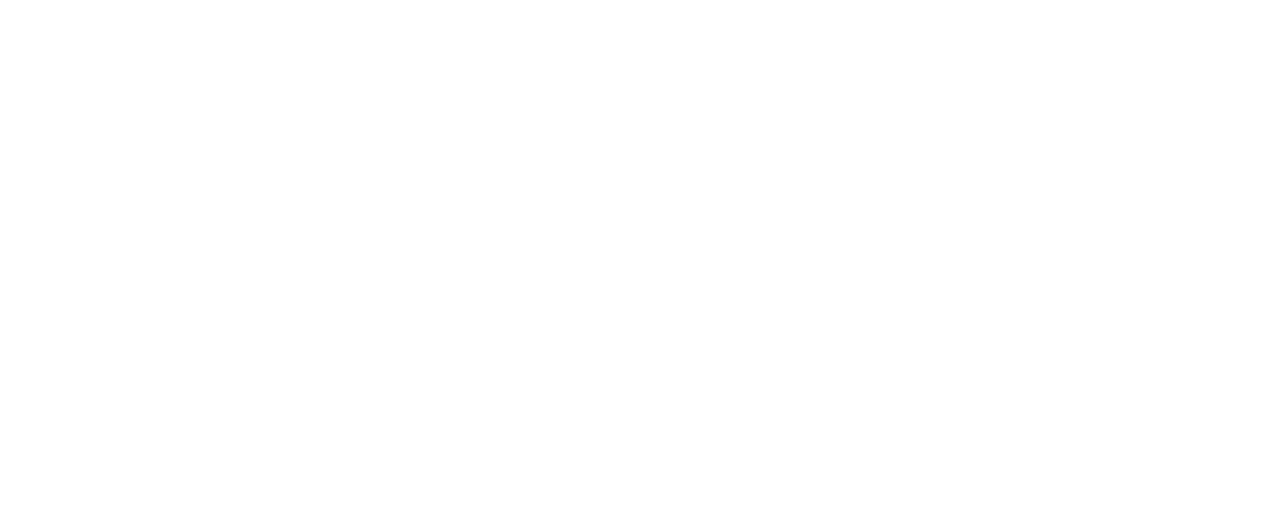
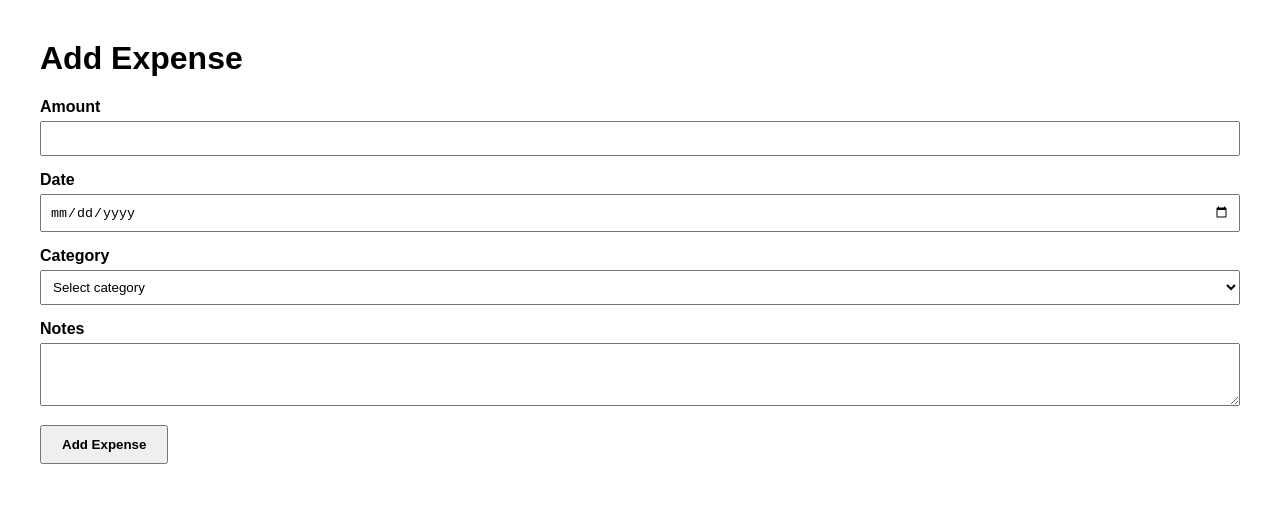
Before and after one commit to eccennah/amelia-finance, a plain HTML site: page expense.html in a window 1280 px wide. Drawn offline with Linux system fonts and the light colour scheme.

Commit message:
Adding forms for tracking income and  expenses

```diff
--- /dev/null
+++ b/expense.css
@@ -0,0 +1,21 @@
+body {
+            font-family: Arial, sans-serif;
+            margin: 40px;
+        }
+        .form-group {
+            margin-bottom: 15px;
+        }
+        label {
+            display: block;
+            font-weight: 600;
+            margin-bottom: 5px;
+        }
+        input, select, textarea {
+            width: 100%;
+            padding: 8px;
+            box-sizing: border-box;
+        }
+        button {
+            padding: 10px 20px;
+            font-weight: bold;
+        }
--- a/expense.html
+++ b/expense.html
@@ -0,0 +1,37 @@
+<!DOCTYPE html>
+<html lang="en">
+<head>
+    <meta charset="UTF-8">
+    <title>Add Expense</title>
+    <link rel="stylesheet" href="expense.css">
+</head>
+<body>
+    <h1 style="font-weight: bold;">Add Expense</h1>
+    <form>
+        <div class="form-group">
+            <label for="amount">Amount</label>
+            <input type="number" id="amount" name="amount" required min="0" step="0.01">
+        </div>
+        <div class="form-group">
+            <label for="date">Date</label>
+            <input type="date" id="date" name="date" required>
+        </div>
+        <div class="form-group">
+            <label for="category">Category</label>
+            <select id="category" name="category" required>
+                <option value="">Select category</option>
+                <option value="Food">Food</option>
+                <option value="Transport">Transport</option>
+                <option value="Utilities">Utilities</option>
+                <option value="Entertainment">Entertainment</option>
+                <option value="Other">Other</option>
+            </select>
+        </div>
+        <div class="form-group">
+            <label for="notes">Notes</label>
+            <textarea id="notes" name="notes" rows="3"></textarea>
+        </div>
+        <button type="submit">Add Expense</button>
+    </form>
+</body>
+</html>
--- /dev/null
+++ b/income.css
@@ -0,0 +1,93 @@
+body{
+    font-family: Arial, sans-serif;
+    margin: 0;
+    padding: 0;
+    background: #ffe4ec;
+    min-height: 100vh;
+}
+
+header {
+    text-align: center;
+    margin-top: 30px;
+    margin-bottom: 30px;
+}
+
+header h1 {
+    font-family: 'Brush Script MT', cursive, sans-serif;
+    font-size: 2.5rem;
+    color: #d72660;
+    font-weight: bold;
+    letter-spacing: 2px;
+}
+
+form{
+    margin: 0 auto 30px auto;
+    max-width: 500px;
+    background: #fff0f6;
+    padding: 24px 20px;
+    border-radius: 12px;
+    box-shadow: 0 2px 8px rgba(215,38,96,0.08);
+}
+
+label {
+    display: block;
+    margin-top: 10px;
+    color: #d72660;
+    font-weight: 600;
+}
+input, select, textarea {
+    width: 100%;
+    padding: 8px;
+    margin-top: 4px;
+    border: 1px solid #d72660;
+    border-radius: 6px;
+    background: #fff;
+    box-sizing: border-box;
+}
+
+button {
+    background: #d72660;
+    color: #fff;
+    border: none;
+    padding: 10px 24px;
+    border-radius: 6px;
+    font-weight: bold;
+    margin-top: 16px;
+    cursor: pointer;
+    transition: background 0.2s;
+}
+button:hover {
+    background: #a81d4d;
+}
+
+table {
+    width: 100%;
+    border-collapse: collapse;
+    margin-top: 20px;
+    background: #fff0f6;
+    border-radius: 10px;
+    overflow: hidden;
+    box-shadow: 0 2px 8px rgba(215,38,96,0.08);
+}
+th, td {
+    border: 1px solid #f8bbd0;
+    padding: 10px;
+    text-align: left;
+}
+th {
+    background: #f8bbd0;
+    color: #d72660;
+    font-weight: bold;
+}
+@media (max-width: 700px) {
+    form, table {
+        max-width: 98vw;
+        font-size: 1rem;
+    }
+    th, td {
+        padding: 6px;
+    }
+    header h1 {
+        font-size: 2rem;
+    }
+}
```
Also changed, not shown: income.html (+44 -0 lines), income.js (added, +21 -0 lines), index.html (+2 -0 lines).
